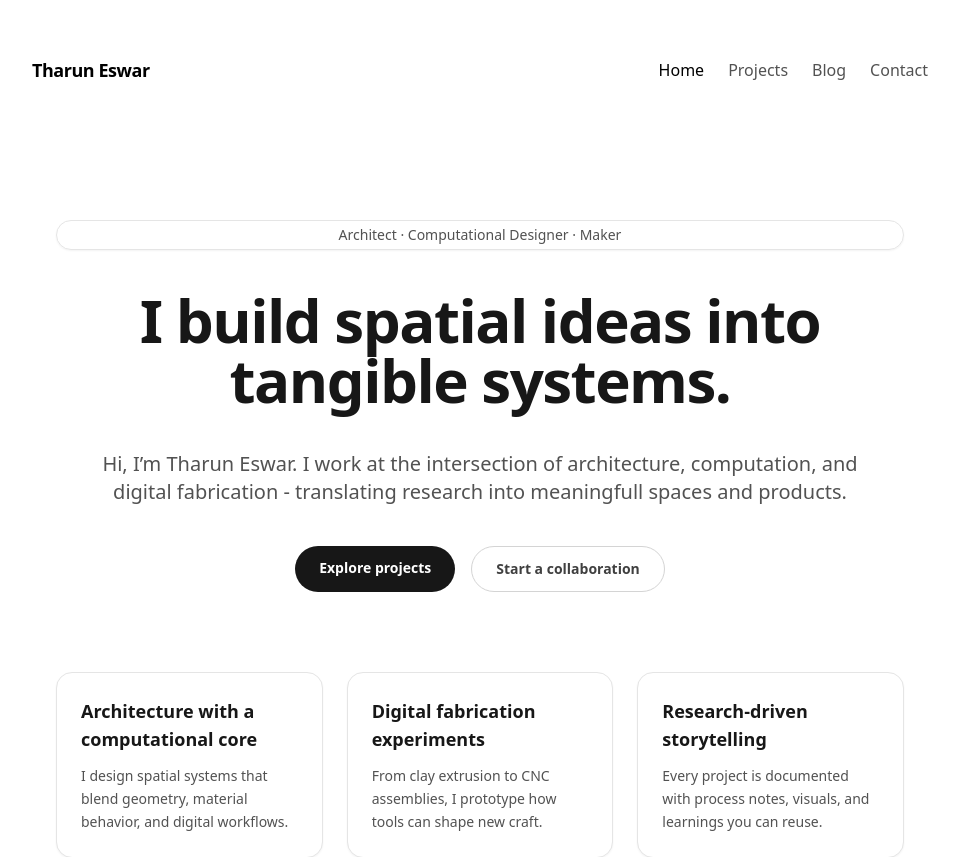
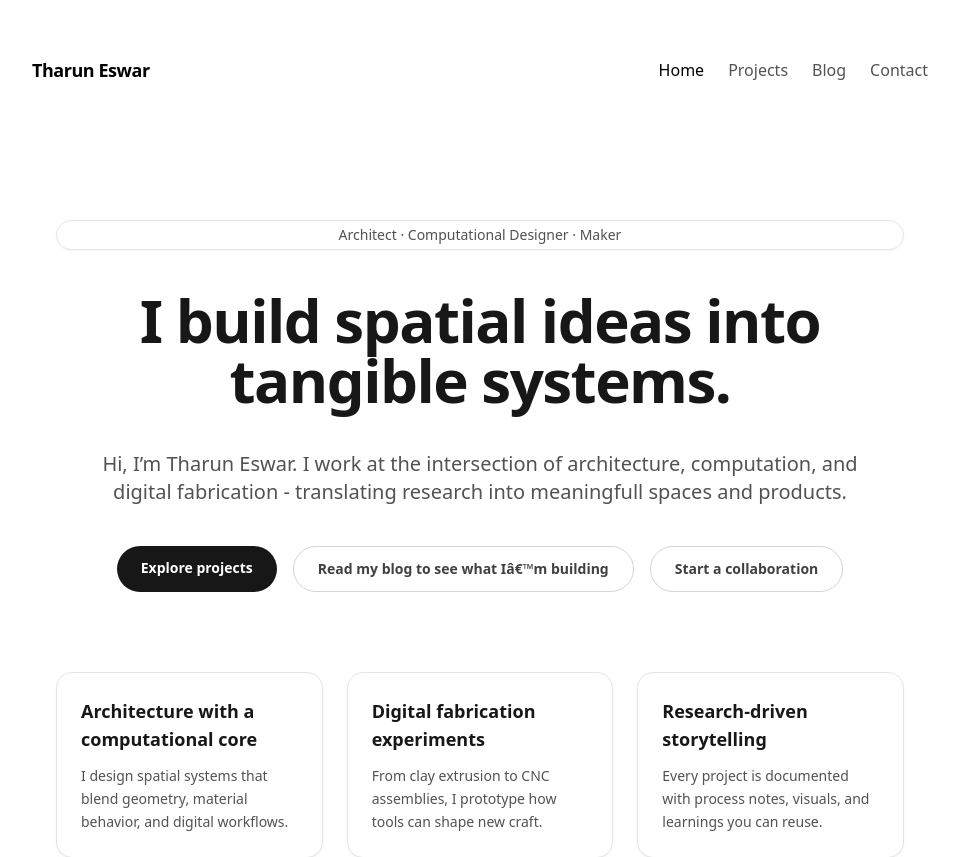
Before and after one commit to tharuneswarj/portfolio, a Next.js app: page / in a window 1280 px wide. Shown: the top 857 px of the page, without its empty margins (160-1119 px from the left). Built offline with nearby package versions, Linux system fonts and the light colour scheme.

Commit message:
Edited Homepage

```diff
--- a/app/page.tsx
+++ b/app/page.tsx
@@ -52,6 +52,12 @@ export default function Page() {
             className="rounded-full bg-neutral-900 px-6 py-3 text-sm font-semibold text-white transition hover:-translate-y-0.5 hover:bg-neutral-800 dark:bg-white dark:text-neutral-900 dark:hover:bg-neutral-100"
           >
             Explore projects
+          </Link>
+          <Link
+            href="/blog"
+            className="rounded-full border border-neutral-300 px-6 py-3 text-sm font-semibold text-neutral-700 transition hover:-translate-y-0.5 hover:border-neutral-400 hover:text-neutral-900 dark:border-neutral-700 dark:text-neutral-200 dark:hover:border-neutral-500 dark:hover:text-white"
+          >
+            Read my blog to see what Iâ€™m building
           </Link>
           <Link
             href="/contact"
```
